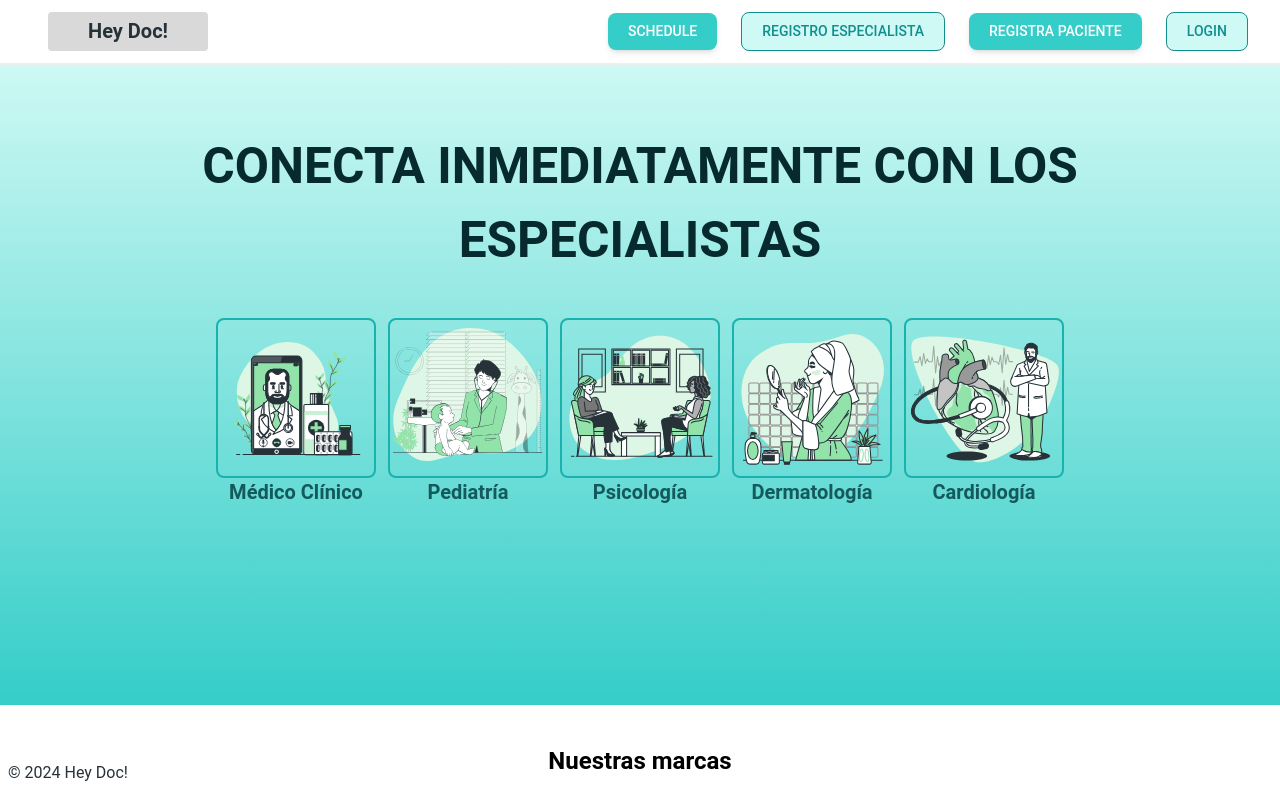
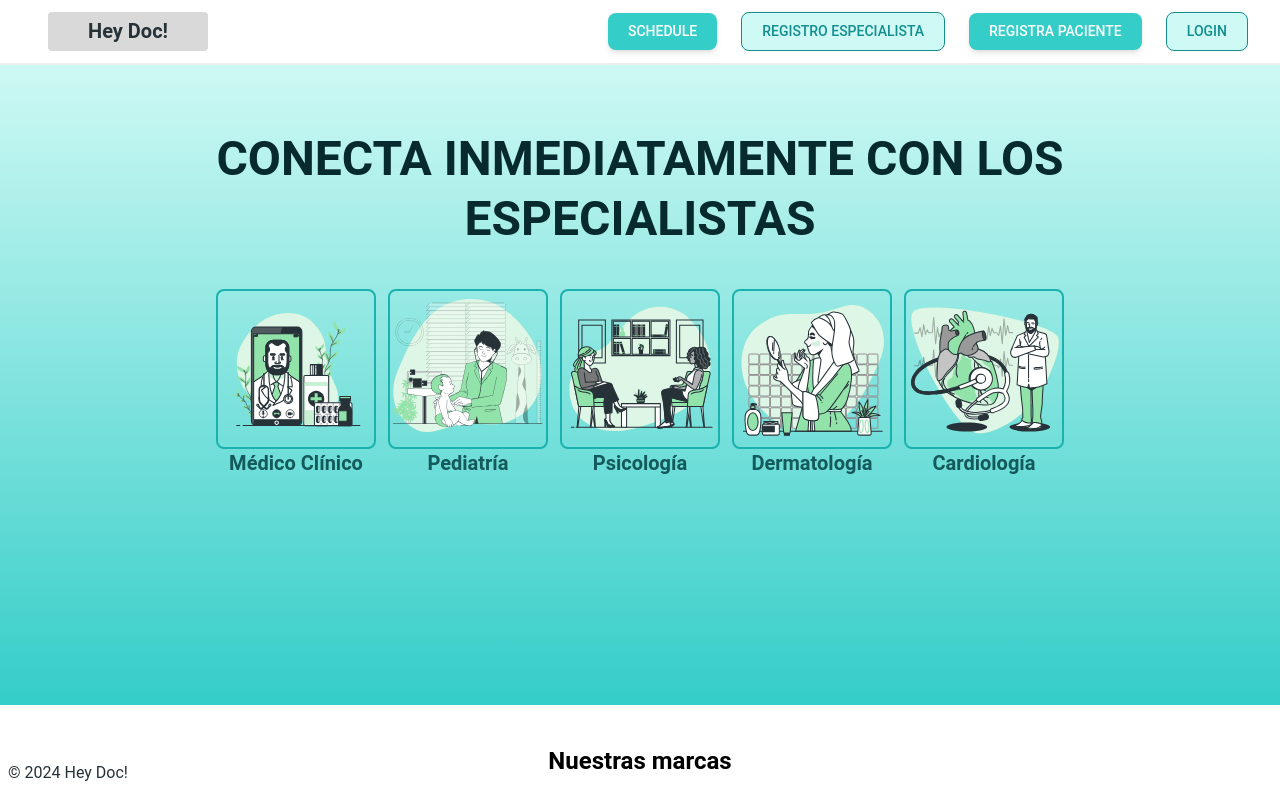
Before and after one commit to rogelioolarte/s17-02-ft-Java-React, a React (Vite) app in the folder frontend/: page / in a window 1280 px wide. Shown: the top 795 px of the page. Built offline with nearby package versions, Linux system fonts and the light colour scheme.

Commit message:
Update Hero.tsx

```diff
--- a/frontend/src/components/container/Hero.tsx
+++ b/frontend/src/components/container/Hero.tsx
@@ -15,9 +15,9 @@ const specialists = [
 
 const Hero = () => {
   return (
-    <div className="min-h-[40rem] p-8 md:p-16 bg-gradient-to-b from-[#CEF9F4] to-[#34CDC8] w-full">
-        <Typography className="text-center text-primary-dark
-            text-[3.1rem] font-bold uppercase mx-auto text-[#062a2d] " >
+    <div className="min-h-[40rem] p-8 md:p-16 bg-gradient-to-b from-[#CEF9F4] to-[#34CDC8] min-w-full">
+        <Typography variant="h1" className="text-center text-primary-dark
+            font-bold uppercase mx-auto text-[#062a2d] " >
           Conecta inmediatamente con los especialistas
         </Typography>
       <div className="flex flex-wrap justify-center gap-3 mt-10">
```
